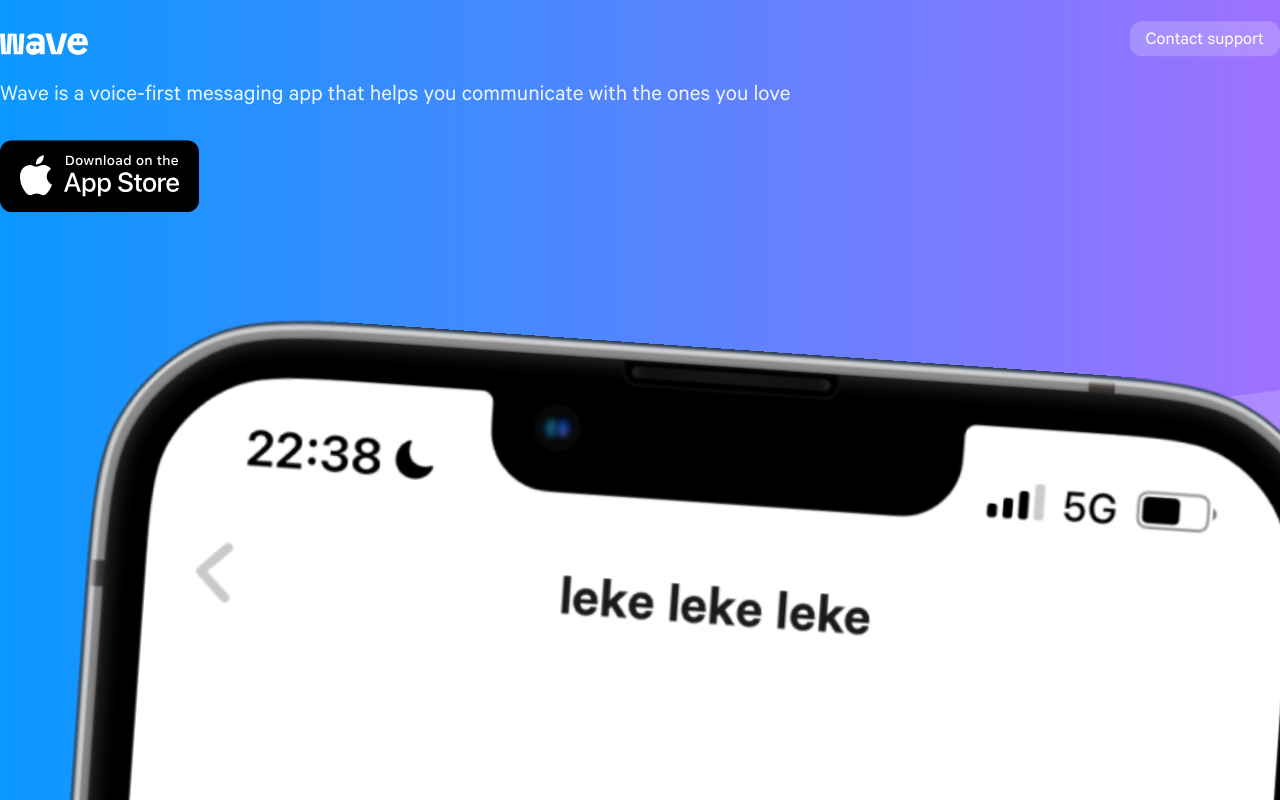
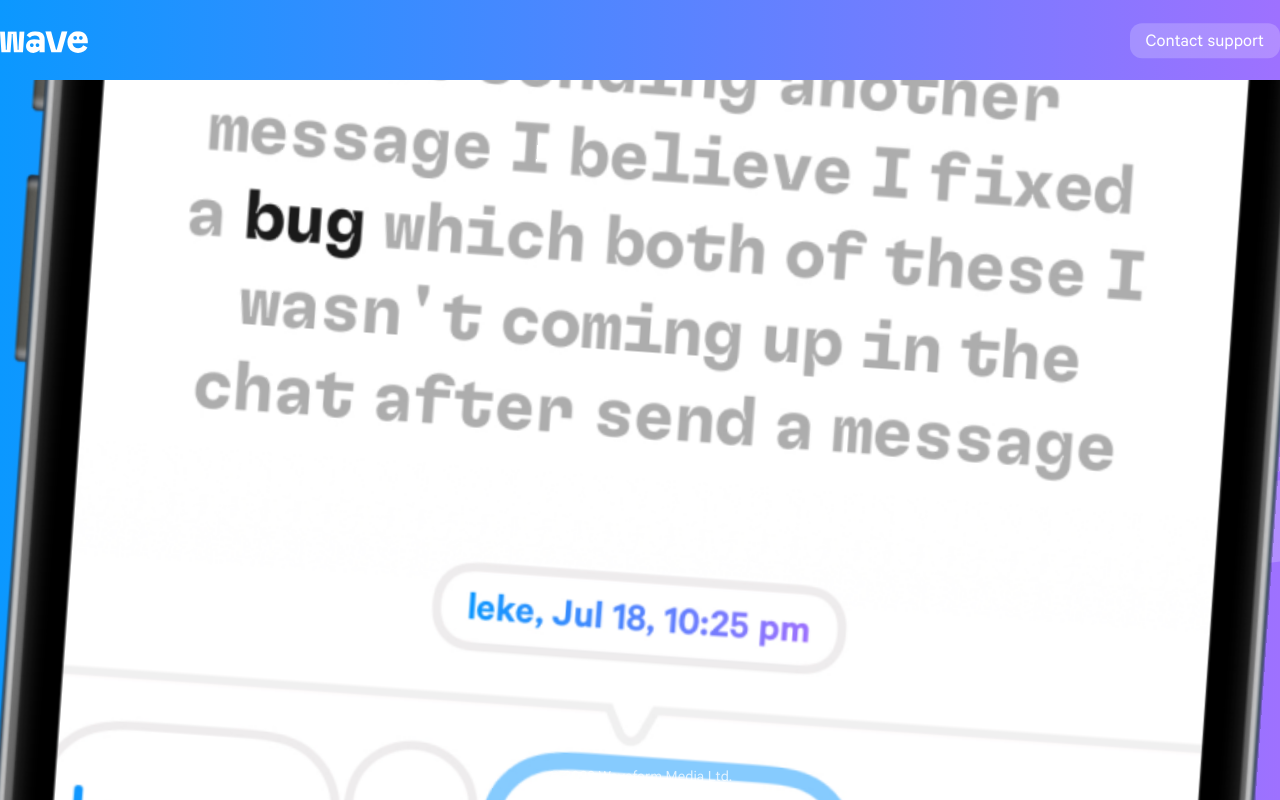
Before and after one commit to ollywatson/wave-homepage, a Next.js app: page / in a window 1280 px wide. Shown: the top 800 px of the page. Built offline with nearby package versions, Linux system fonts and the light colour scheme.

Commit message:
Improved responsive layout on vertical broswer resizing

```diff
--- a/components/Hero.js
+++ b/components/Hero.js
@@ -6,6 +6,7 @@
         <>
         <div className="background"></div>
         <div className="background-texture"></div>
+        <div className="main-container">
             <Container className="container-top">
                 <Row>
                     <Col xs={12} md={7} lg={7} xl={{ span: 6, offset: 1 }} xxl={{ span: 6, offset: 1 }}>
@@ -13,7 +14,7 @@
                             <div className="content-inner">
                                 <div className="content-headers">
                                     <h1>Let<span className="apostrophe">’</span>s talk</h1>
-                                <p>Wave is a voice-first messaging app that helps you communicate with the ones you love</p>
+                                    <p>Wave is a voice-first messaging app that helps you communicate with the people you love</p>
                                 </div>
                                 <a href="https://apple.co/3JTxuvA"><img className="appstore-download" src="assets/appstore-button.svg"></img></a>
                             </div>
@@ -26,6 +27,7 @@
                     </Col>
                 </Row>
             </Container>
+        </div>
         </>
     );
 }
--- a/styles/globals.css
+++ b/styles/globals.css
@@ -1,5 +1,8 @@
 html,
 body {
+  text-rendering: optimizeLegibility;
+  -webkit-font-smoothing: antialiased;
+  -moz-font-smoothing: grayscale;
   padding: 0;
   margin: 0;
   font-family: -apple-system, BlinkMacSystemFont, Segoe UI, Roboto, Oxygen,
@@ -15,16 +18,6 @@
 * {
   box-sizing: border-box;
 }
-
-/* @media (prefers-color-scheme: dark) {
-  html {
-    color-scheme: dark;
-  }
-  body {
-    color: white;
-    background: black;
-  }
-} */
 
 /* Fonts */
 
@@ -193,7 +186,7 @@
 @media (min-width: 768px) {
 
   h1 {
-    font-size: 48px;
+    font-size: 44px;
     line-height: 56px;
     letter-spacing: -1.5px;
   }
@@ -201,6 +194,20 @@
   p {
     font-size: 18px;
     line-height: 26px;
+  }
+
+  .main-container {
+    height: 100vh;
+    min-height: 800px;
+  }
+
+  .container-top {
+    position: relative;
+    top: 50%;
+    -webkit-transform: translateY(-50%);
+    -ms-transform: translateY(-50%);
+    transform: translateY(-50%);
+    margin-top: 0px;
   }
 
   .content-outer {
@@ -220,7 +227,7 @@
 
 @media (min-width: 992px) {
   h1 {
-    font-size: 56px;
+    font-size: 48px;
     line-height: 64px;
     letter-spacing: -2px;
   }
@@ -235,10 +242,6 @@
     line-height: 20px;
   }
 
-  .container-top {
-    margin-top: 96px;
-  }
-
   .header-container {
     height: 80px;
   }
@@ -249,6 +252,7 @@
 
   .wave-logo {
     width: 88px;
+    padding-top: 8px;
   }
 
   .support-button {
@@ -274,3 +278,12 @@
   }
 
 }
+
+/* @media (prefers-color-scheme: dark) {
+  html {
+    color-scheme: dark;
+  }
+  .background {
+    background: #161616;
+  }
+} */
```
Lines whose indentation alone changed are shown as unchanged.
